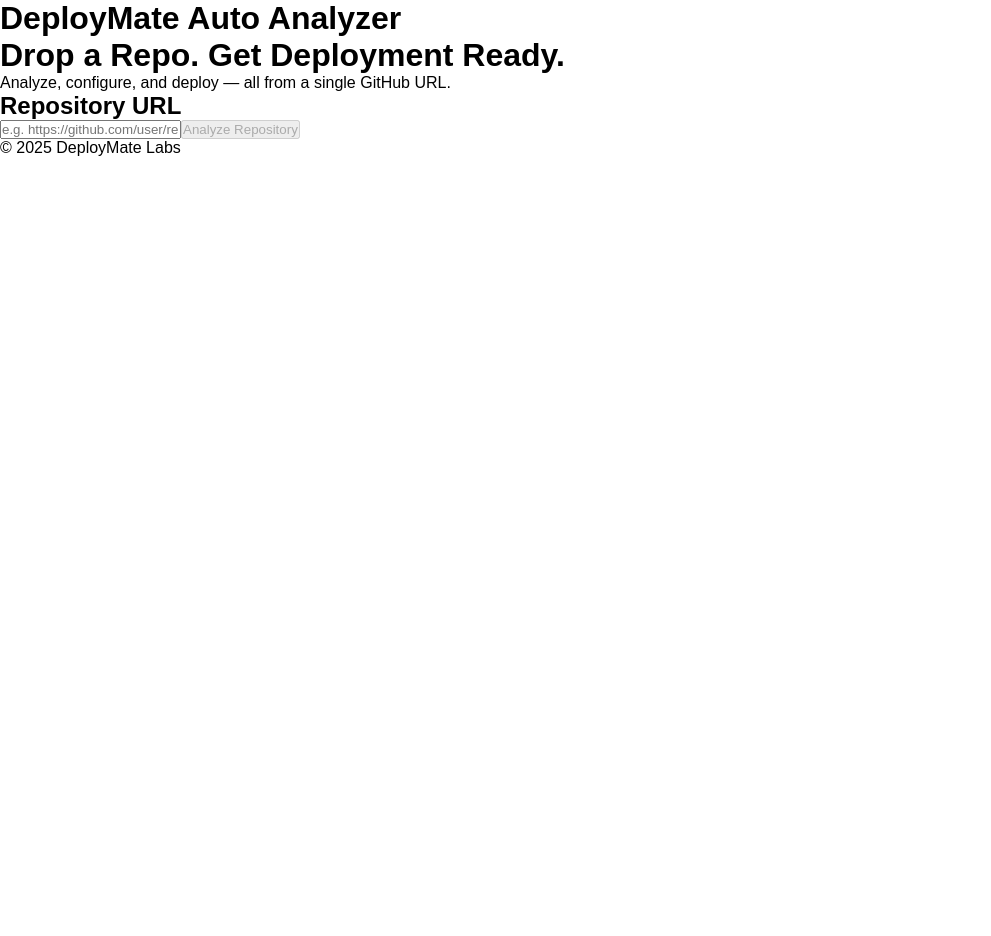
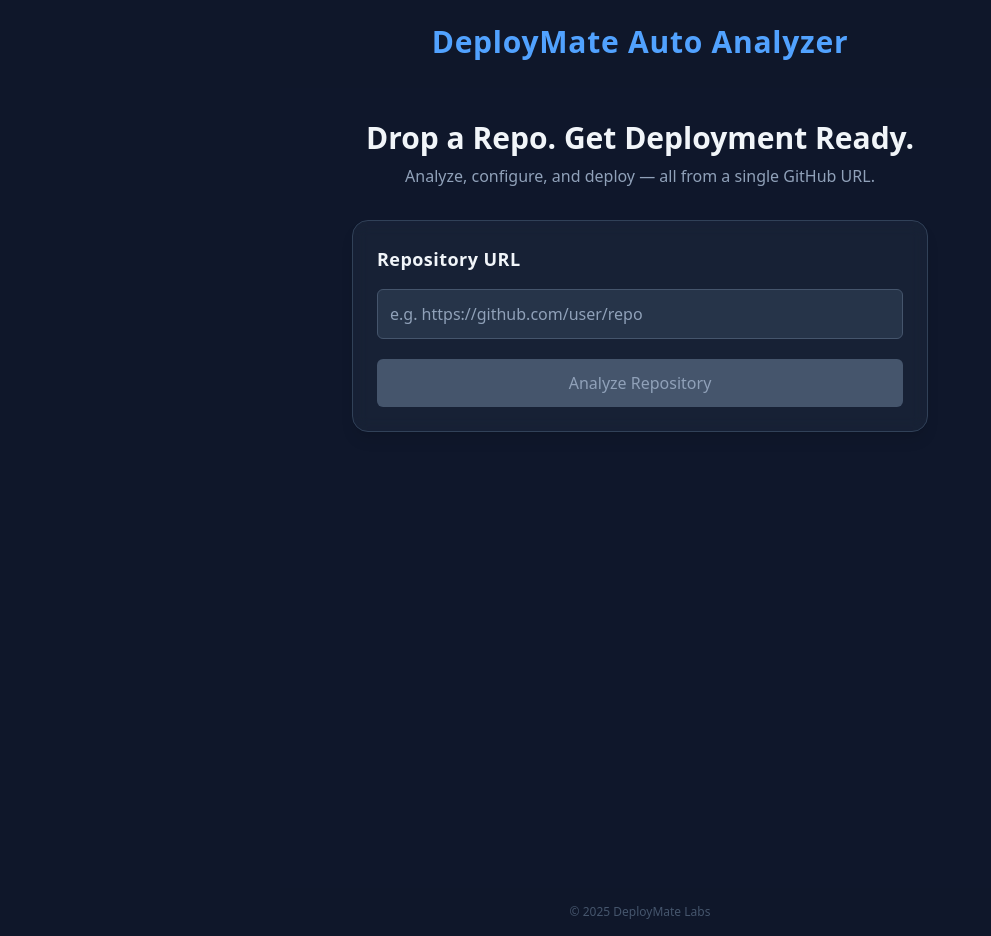
Before and after one commit to blessyparida/deploymate-frontend, a Next.js app: page /github in a window 1280 px wide. Shown: the whole page, without its empty margins (0-991 px from the left). Before the commit the page ends 800 px from the top, so only its background shows below. Built offline with nearby package versions, Linux system fonts and the light colour scheme.

Commit message:
Cleaned pages folder + deploy fix

```diff
--- a/package.json
+++ b/package.json
@@ -2,6 +2,10 @@
   "name": "deploymate-frontend",
   "version": "1.0.0",
   "private": true,
+
+
+
+
   "scripts": {
     "dev": "next dev",
     "build": "next build",
--- a/src/app/github/page.tsx
+++ b/src/app/github/page.tsx
@@ -14,7 +14,7 @@
   setError(null);
   setResult(null);
 
-  // ⏳ Step 1: Create a 15s timeout promise
+  //  Step 1: Create a 15s timeout promise
   const timeoutPromise = new Promise((_, reject) =>
     setTimeout(() => reject(new Error("This is taking longer than usual. Please try again later.")), 15000)
   );
--- a/src/app/globals.css
+++ b/src/app/globals.css
@@ -1,20 +1,10 @@
-/* src/app/globals.css */
+@import "tailwindcss";
+
 :root {
-  --background: #ffffff;
-  --foreground: #000000;
+  --background: #0f172a; /* slate-950 */
+  --foreground: #f1f5f9; /* slate-100 */
 }
 
-* {
-  box-sizing: border-box;
-  padding: 0;
-  margin: 0;
+html, body {
+  @apply min-h-screen bg-[var(--background)] text-[var(--foreground)] m-0 p-0;
 }
-
-html,
-body {
-  height: 100%;
-  width: 100%;
-  font-family: sans-serif;
-  background-color: var(--background);
-  color: var(--foreground);
-}
--- a/utils/api.ts
+++ b/utils/api.ts
@@ -16,7 +16,8 @@
  * Calls your backend API to analyze a repo.
  */
 export async function analyzeRepo(repoUrl: string): Promise<AnalyzeResponse> {
-  const res = await fetch("/api/github/analyze", {
+  const res = await fetch("http://localhost:3001/api/github/analyze",
+ {
     method: "POST",
     headers: { "Content-Type": "application/json" },
     body: JSON.stringify({ repoUrl }),
```
Also changed, not shown: pages/deploymatepage.tsx (deleted, +0 -64 lines).
